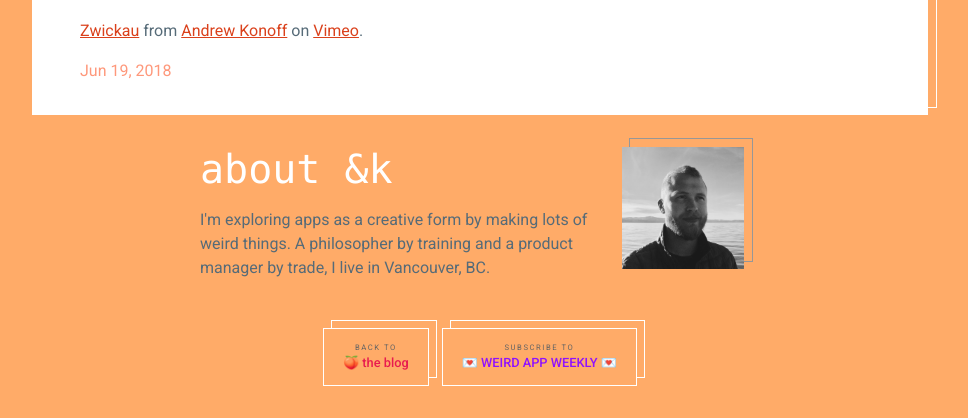
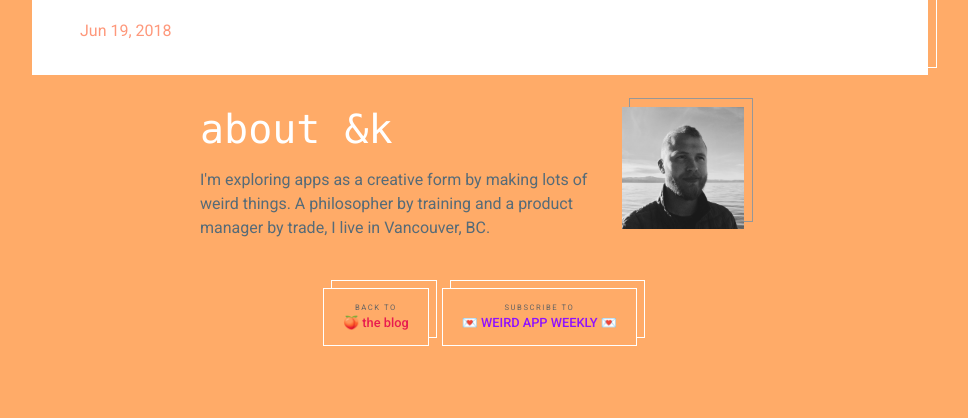
Before and after one commit to andkon/andkon.github.io, a Jekyll site: the page built from _posts/2018-06-19-zwickau.md, in a window 1280 px wide, cut to the strip 660-1078 px from the top of the page. Shown: the whole strip, without its empty margins (160-1128 px from the left). Built offline with Jekyll 4.4.1, drawn with Linux system fonts in a browser that asks for light colours; after the commit the page ends 1038 px from its top, so only the background shows below that.

Commit message:
Removed vimeo message from zwickau post.

```diff
--- a/_posts/2018-06-19-zwickau.md
+++ b/_posts/2018-06-19-zwickau.md
@@ -7,4 +7,3 @@ category: art
 Push changes to a git repository to receive a new destination.
 
 <iframe src="https://player.vimeo.com/video/275774193?color=FE987B&portrait=0" width="640" height="360" frameborder="0" webkitallowfullscreen mozallowfullscreen allowfullscreen></iframe>
-<p><a href="https://vimeo.com/275774193">Zwickau</a> from <a href="https://vimeo.com/user51532130">Andrew Konoff</a> on <a href="https://vimeo.com">Vimeo</a>.</p>
```
